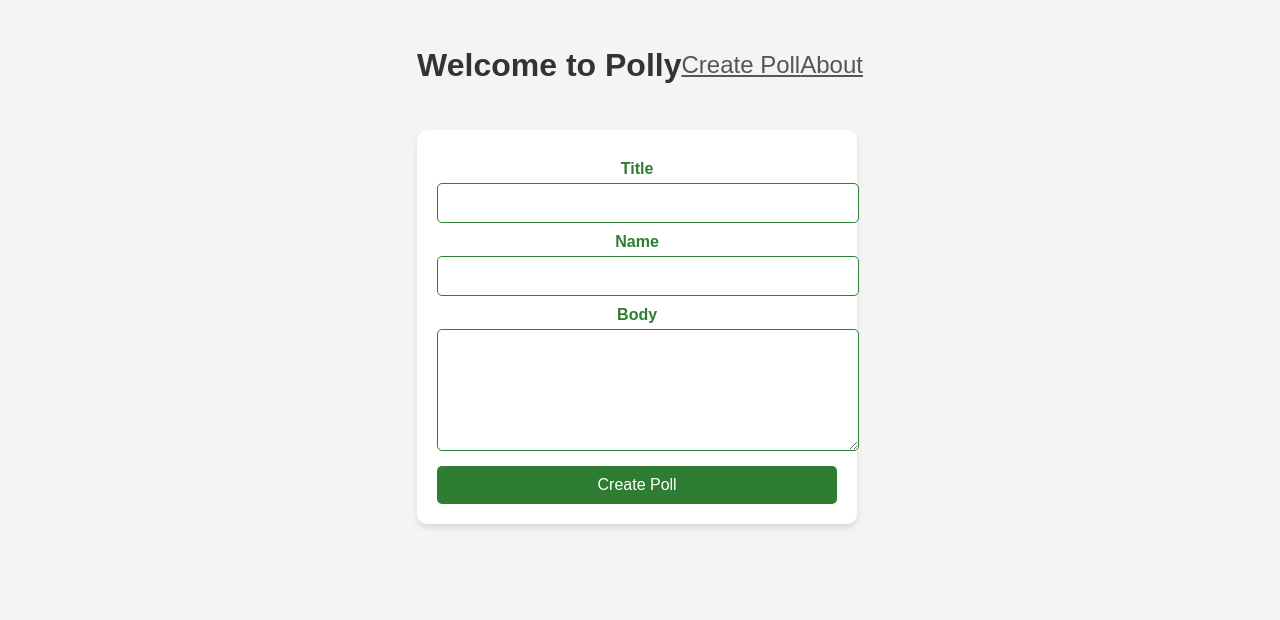
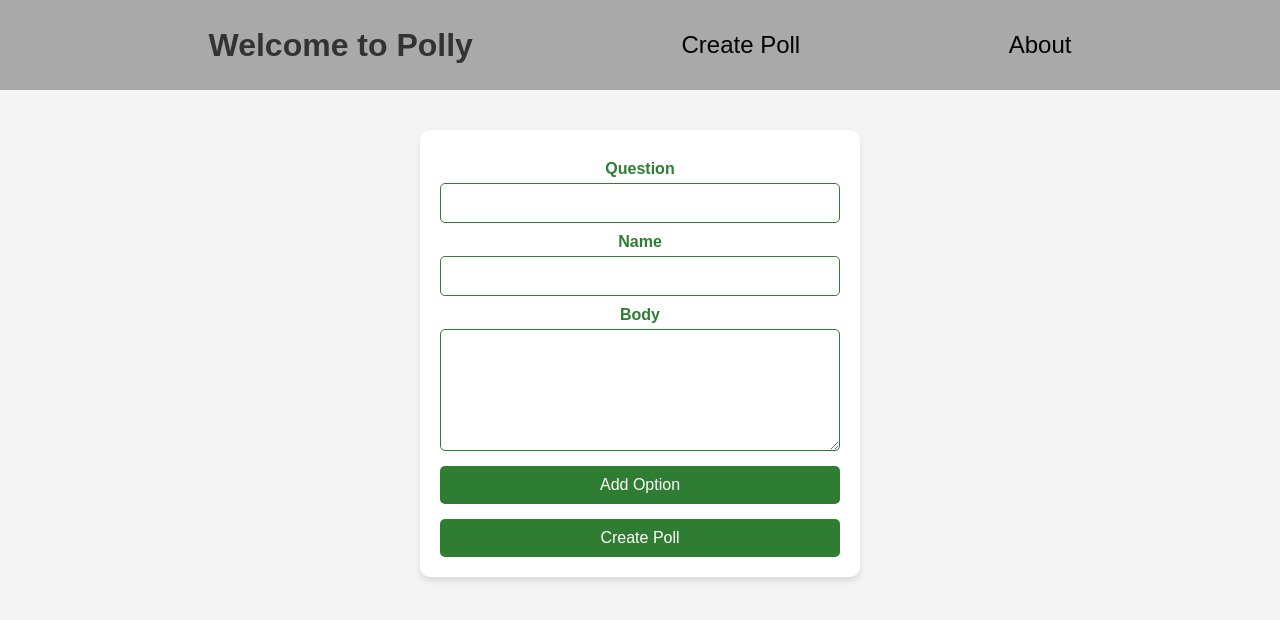
Before and after one commit to NaiefRA/Polly, a React (Create React App) app: page /new-poll in a window 1280 px wide. Shown: the top 620 px of the page. Built offline with nearby package versions, Linux system fonts and the light colour scheme.

Commit message:
added functionality

```diff
--- a/src/App.js
+++ b/src/App.js
@@ -2,6 +2,7 @@ import Navbar from "./Navbar";
 import Create from "./Create";
 import { Routes, Route, BrowserRouter } from "react-router-dom";
 import Home from "./Home";
+import "./index.css";
 
 function App() {
   return (
--- a/src/Create.js
+++ b/src/Create.js
@@ -1,15 +1,62 @@
+import { useState } from "react";
+
 const Create = () => {
+  const [title, setTitle] = useState("");
+  const [poller, setPoller] = useState("");
+  const [body, setBody] = useState("");
+  const [options, setOptions] = useState();
+
+  const addOption = (e) => {
+    e.preventDefault();
+    console.log("Hello");
+
+    return (
+      <>
+        <label>Option</label>
+        <input type="text" required></input>
+      </>
+    );
+  };
+
+  const handleSubmit = (e) => {
+    e.preventDefault();
+    const poll = { body, title, poller };
+    fetch("http://localhost:8000/Polls", {
+      method: "POST",
+      header: { "Content-Type": "application/json" },
+      body: JSON.stringify(),
+    });
+  };
+
   return (
     <div id="create-container">
       <form id="create-form">
-        <label id="create-title-label">Title</label>
-        <input id="create-title-input" type="text" />
+        <label className="create-label">Question</label>
+        <input
+          className="create-text"
+          type="text"
+          value={title}
+          onChange={(e) => setTitle(e.target.value)}
+        />
 
-        <label id="create-name-label">Name</label>
-        <input id="create-name-input" type="text" />
+        <label className="create-label">Name</label>
+        <input
+          className="create-text"
+          type="text"
+          value={poller}
+          onChange={(e) => setPoller(e.target.value)}
+        />
 
-        <label id="create-body-label">Body</label>
-        <textarea id="create-body-textarea" />
+        <label className="create-label">Body</label>
+        <textarea
+          id="create-body-textarea"
+          value={body}
+          onChange={(e) => setBody(e.target.value)}
+        />
+
+        <button id="create-option-button" onClick={addOption}>
+          Add Option
+        </button>
 
         <button id="create-submit-button" type="submit">
           Create Poll
--- a/src/index.css
+++ b/src/index.css
@@ -5,22 +5,22 @@ body {
   margin: 0;
   padding: 0;
   text-align: center;
-  display: flex;
-  flex-direction: column;
-  align-items: center;
 }
 
 #navbar {
+  width: 100%;
   display: flex;
   flex-direction: row;
   justify-content: space-evenly;
   align-items: center;
-  margin: 20px 0;
+  background-color: darkgrey;
+  margin-bottom: 40px;
 }
 
 .navbar-element {
+  text-decoration: none;
   font-size: 1.5rem;
-  color: #555;
+  color: black;
 }
 /* Page Title */
 .page-title {
@@ -128,6 +128,13 @@ body {
 /* Page Container */
 
 /* Form Styling */
+
+#create-container {
+  display: flex;
+  justify-content: center;
+  align-items: center;
+}
+
 #create-form {
   display: flex;
   flex-direction: column;
@@ -140,9 +147,7 @@ body {
 }
 
 /* Labels */
-#create-title-label,
-#create-name-label,
-#create-body-label {
+.create-label {
   font-size: 1rem;
   font-weight: bold;
   margin-top: 10px;
@@ -150,10 +155,8 @@ body {
 }
 
 /* Inputs & Textarea */
-#create-title-input,
-#create-name-input,
+.create-text,
 #create-body-textarea {
-  width: 100%;
   padding: 10px;
   margin-top: 5px;
   border: 1px solid #2e7d32; /* Green Border */
@@ -168,7 +171,8 @@ body {
 }
 
 /* Submit Button */
-#create-submit-button {
+#create-submit-button,
+#create-option-button {
   margin-top: 15px;
   padding: 10px;
   background-color: #2e7d32; /* Green Button */
@@ -180,7 +184,8 @@ body {
   transition: background 0.3s;
 }
 
-#create-submit-button:hover {
+#create-submit-button:hover,
+#create-option-button:hover {
   background-color: #1b5e20; /* Darker Green Hover */
 }
 
--- a/src/index.js
+++ b/src/index.js
@@ -1,6 +1,5 @@
 import React from "react";
 import ReactDOM from "react-dom/client";
-import "./index.css";
 import App from "./App";
 
 const root = ReactDOM.createRoot(document.getElementById("root"));
```
